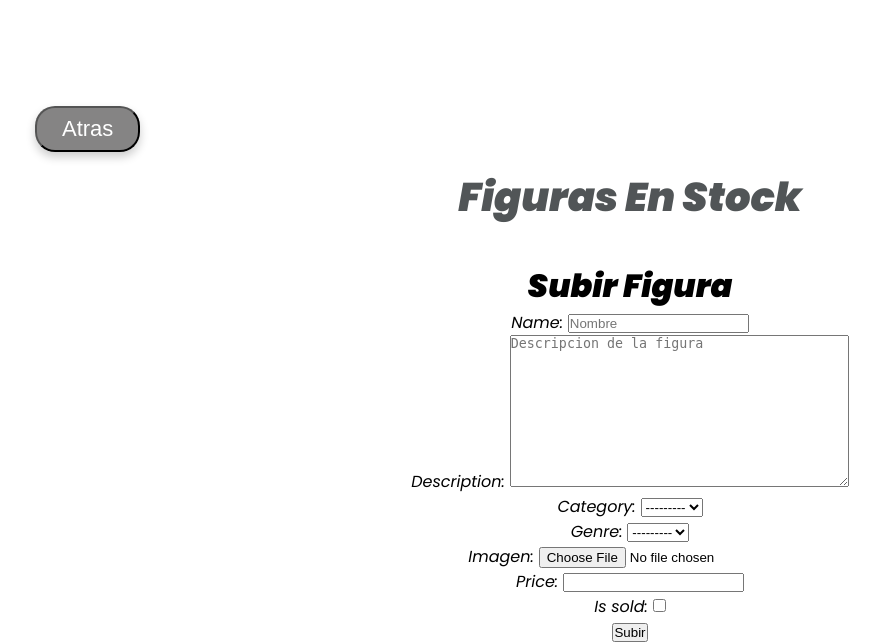
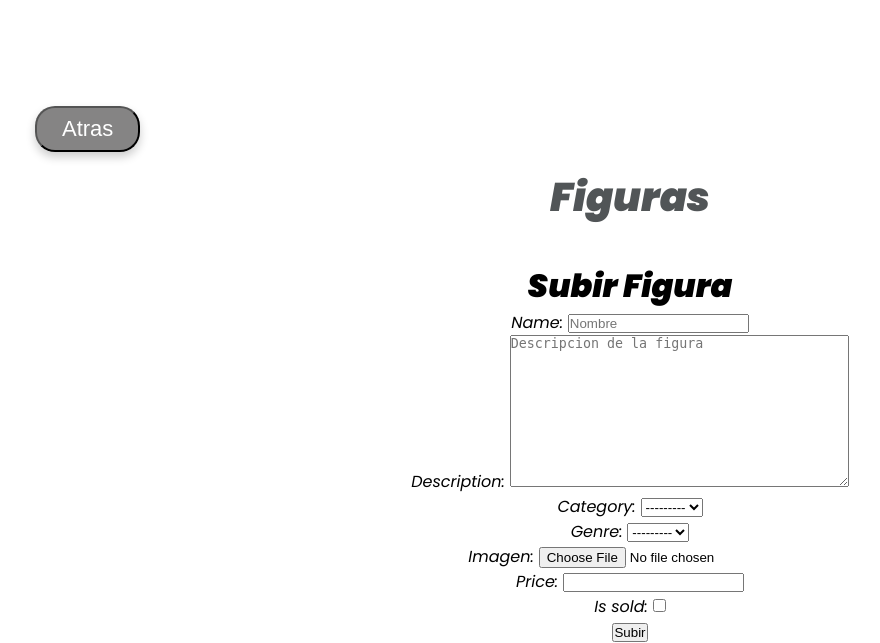
Before and after one commit to tiendaColection/love, a Django app: page /subir-figura/ in a window 1280 px wide. Shown: the part 1166-1809 px from the top of the page, without its empty margins (10-890 px from the left). Run offline with Django 4.2, Linux system fonts and the light colour scheme; data that the repository does not hold is empty.

Commit message:
new tittle

```diff
--- a/tasks/templates/base.html
+++ b/tasks/templates/base.html
@@ -105,7 +105,7 @@
         <div class="boton_volver">
             <button id="botonVolver" class="btn-3" onclick="window.history.back()">Atras</button>
         </div>
-        <h2>Figuras En Stock</h2>
+        <h2>Figuras</h2>
         <br/>
         {% block content %} {% endblock %}
 
```
